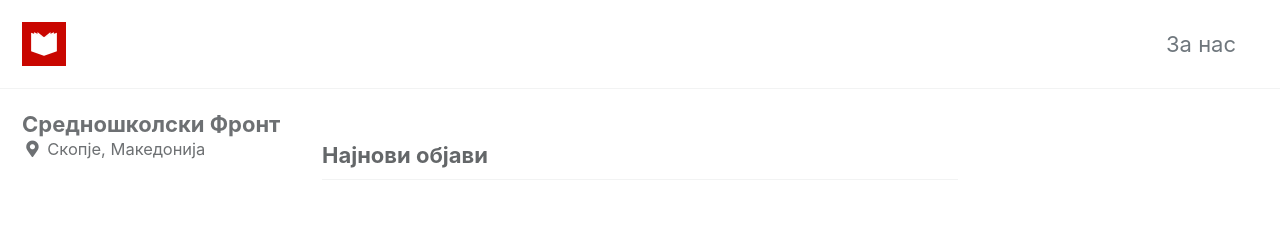
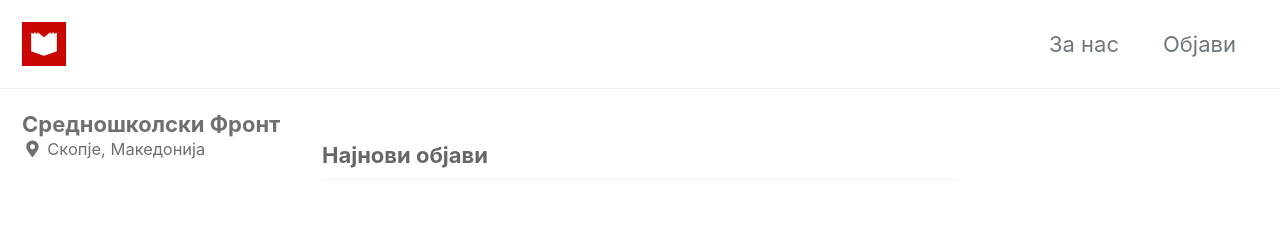
Before and after one commit to srednoshkolskifront/srednoshkolskifront.github.io1, a Jekyll site: the page built from index.html, in a window 1280 px wide. Shown: the top 225 px of the page. Built offline with Jekyll 4.4.1, drawn with Linux system fonts in a browser that asks for light colours; cached includes are drawn as plain includes; the list of posts is cut into pages by our own code.

Commit message:
Update navigation.yml

```diff
--- a/_data/navigation.yml
+++ b/_data/navigation.yml
@@ -2,6 +2,8 @@
 main:
   - title: "За нас"
     url: /about/
+  - title: "Објави"
+    url: /blog/
   # - title: "Sample Posts"
   #   url: /year-archive/
   # - title: "Sample Collections"
```
